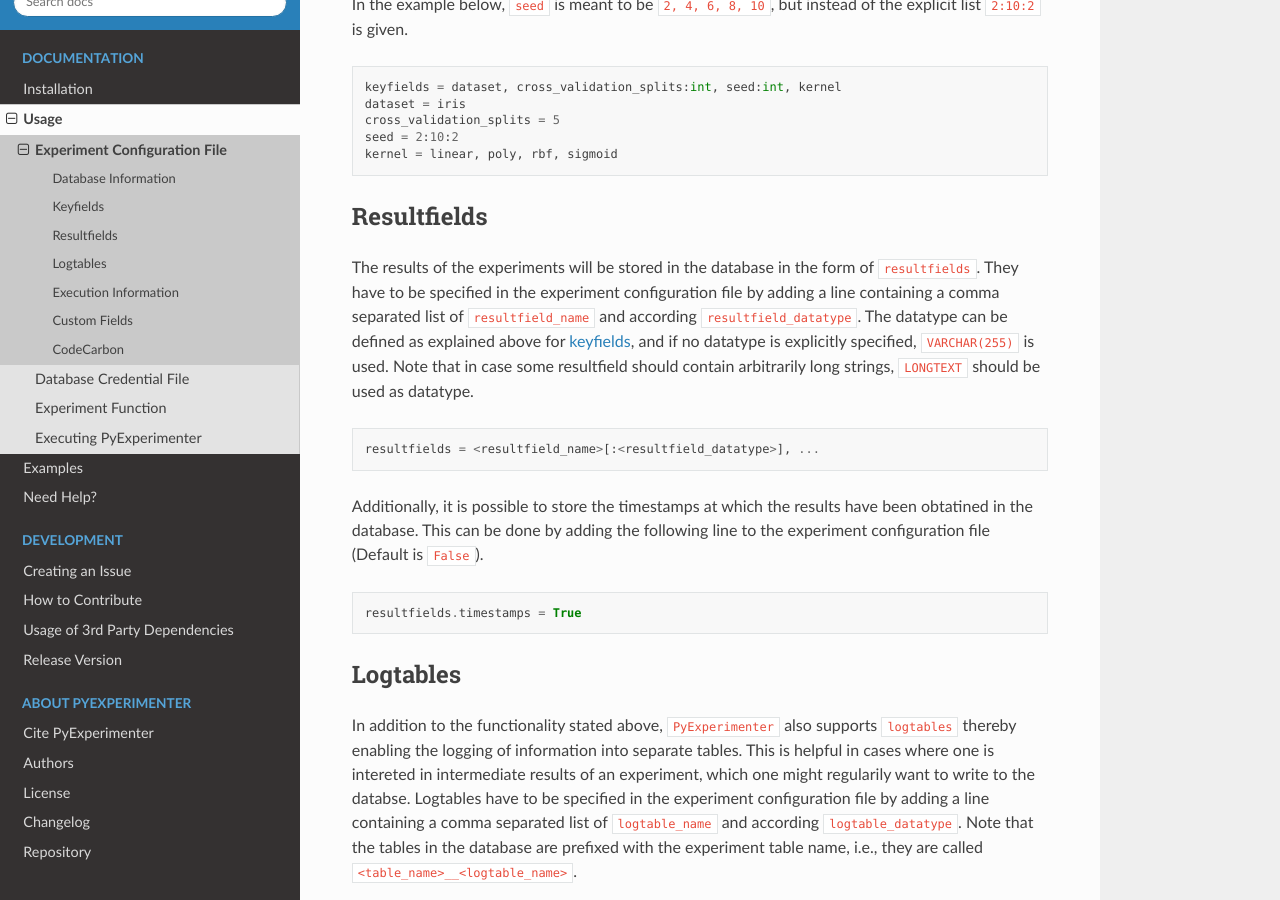
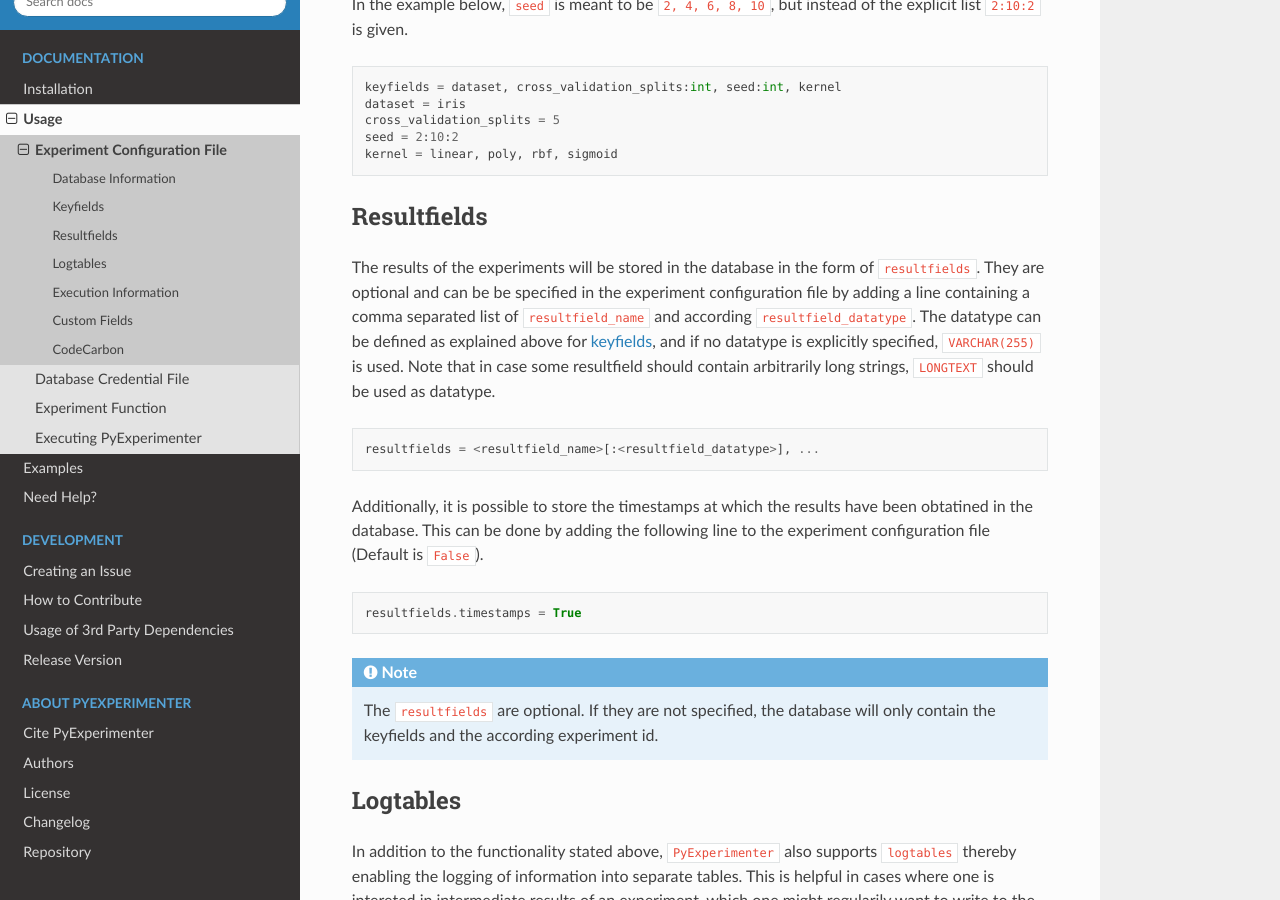
Before and after one commit to tornede/py_experimenter, a Sphinx documentation site: the page built from docs/source/usage/experiment_configuration_file.rst, in a window 1280 px wide and 900 px high, scrolled down 1667 px. Built offline with Sphinx 7.4.7 and the Read the Docs theme 2.0.0, drawn with Linux system fonts in a browser that asks for light colours; pages that are not in the unit, such as notebooks, are missing from menus.

Commit message:
Update documentation to cover optional result fields

```diff
--- a/docs/source/usage/experiment_configuration_file.rst
+++ b/docs/source/usage/experiment_configuration_file.rst
@@ -80,7 +80,7 @@ As the manual definition can be a tedious task, especially for a list of integer
 Resultfields
 ------------
 
-The results of the experiments will be stored in the database in the form of ``resultfields``. They have to be specified in the experiment configuration file by adding a line containing a comma separated list of ``resultfield_name`` and according ``resultfield_datatype``. The datatype can be defined as explained above for :ref:`keyfields <keyfields>`, and if no datatype is explicitly specified, ``VARCHAR(255)`` is used. Note that in case some resultfield should contain arbitrarily long strings, ``LONGTEXT`` should be used as datatype.
+The results of the experiments will be stored in the database in the form of ``resultfields``. They are optional and can be be specified in the experiment configuration file by adding a line containing a comma separated list of ``resultfield_name`` and according ``resultfield_datatype``. The datatype can be defined as explained above for :ref:`keyfields <keyfields>`, and if no datatype is explicitly specified, ``VARCHAR(255)`` is used. Note that in case some resultfield should contain arbitrarily long strings, ``LONGTEXT`` should be used as datatype.
 
 .. code-block::
 
@@ -91,6 +91,10 @@ Additionally, it is possible to store the timestamps at which the results have b
 .. code-block::
 
     resultfields.timestamps = True
+
+.. note::
+
+   The ``resultfields`` are optional. If they are not specified, the database will only contain the keyfields and the according experiment id.
 
 
 .. _logtables:
```
Also changed, not shown: 1 other file.
